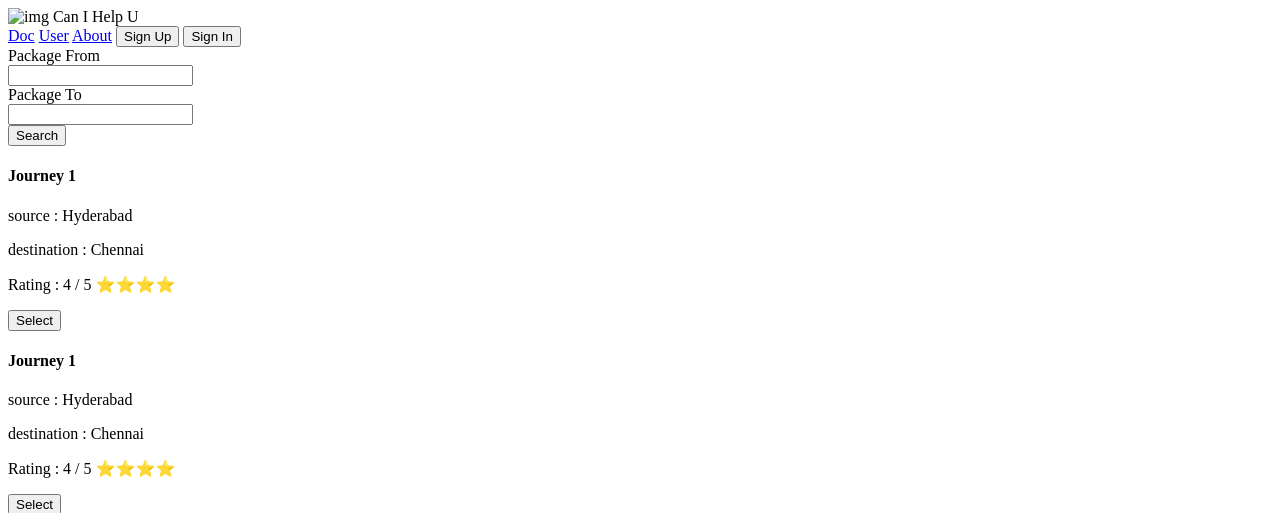
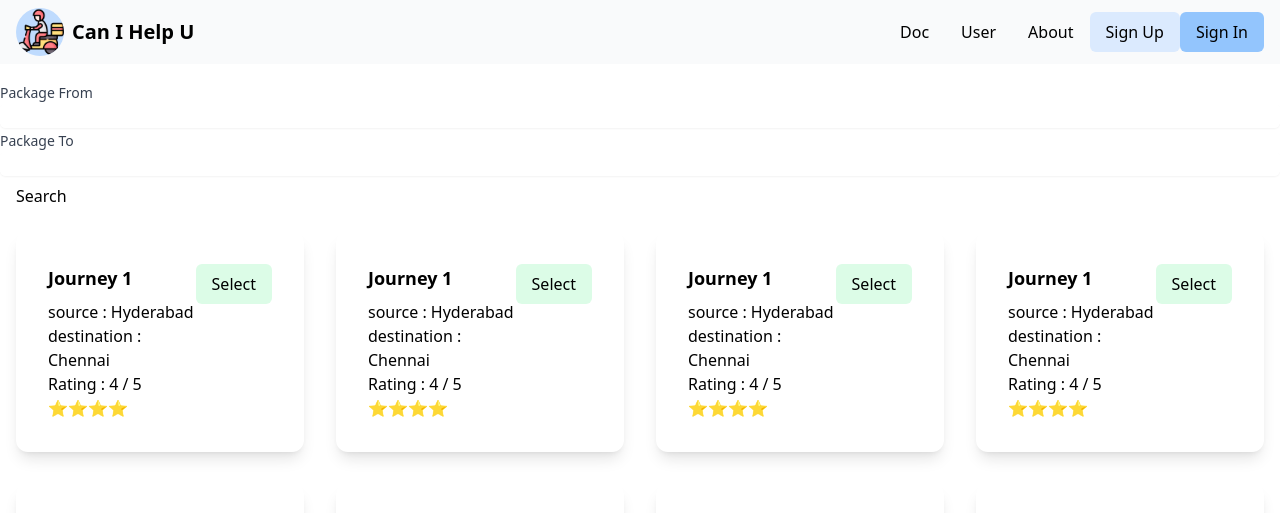
Before and after one commit to Mahanth-Maha/CanIHelpU, a plain HTML site: page index.html in a window 1280 px wide. Shown: the top 513 px of the page. Drawn offline with Linux system fonts and the light colour scheme; the site is published under a folder, as on GitHub Pages, so addresses that start at the root find nothing.

Commit message:
Update index.html

```diff
--- a/index.html
+++ b/index.html
@@ -3,12 +3,12 @@
 <head>
   <meta charset="UTF-8">
   <meta name="viewport" content="width=device-width, initial-scale=1.0">
-  <link href="/dist/output.css" rel="stylesheet">
+  <link href="./dist/output.css" rel="stylesheet">
 </head>
 <body>
     <nav class="px-4 py-1 h-auto mb-4 w3-full flex md:flex-wrap flex-col md:flex-row items-center bg-gray-50">
         <div class="flex flex-wrap flex-grow items-center">
-            <img class="h-12 w-12 rounded-full bg-blue-200" alt="img" src="../images/delivery-man.png">
+            <img class="h-12 w-12 rounded-full bg-blue-200" alt="img" src="./images/delivery-man.png">
             <span class="font-semibold text-xl m-2">Can I Help U</span>
         </div>
         <div class="flex flex-wrap h-full items-center space-x-4">
```
